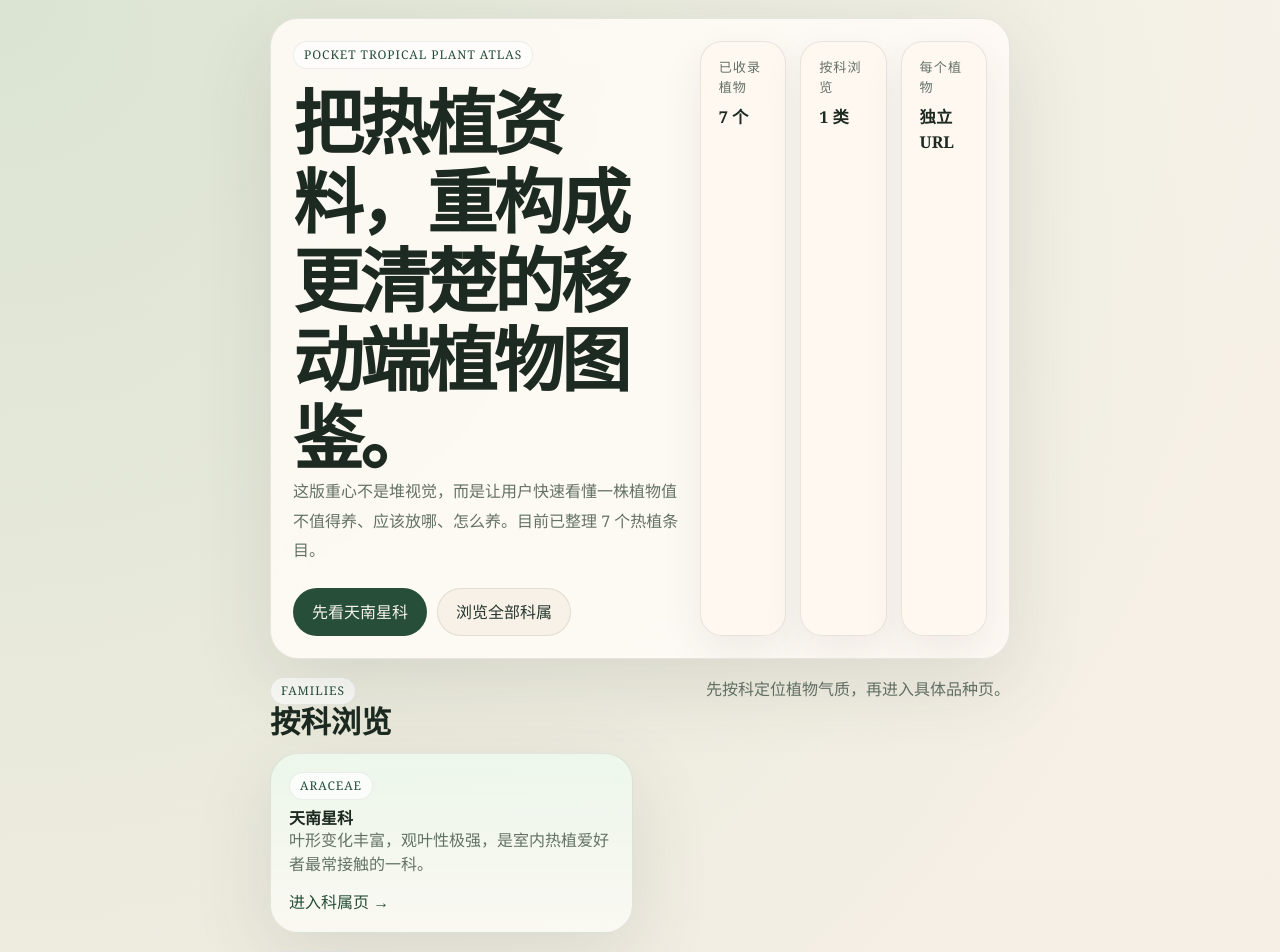
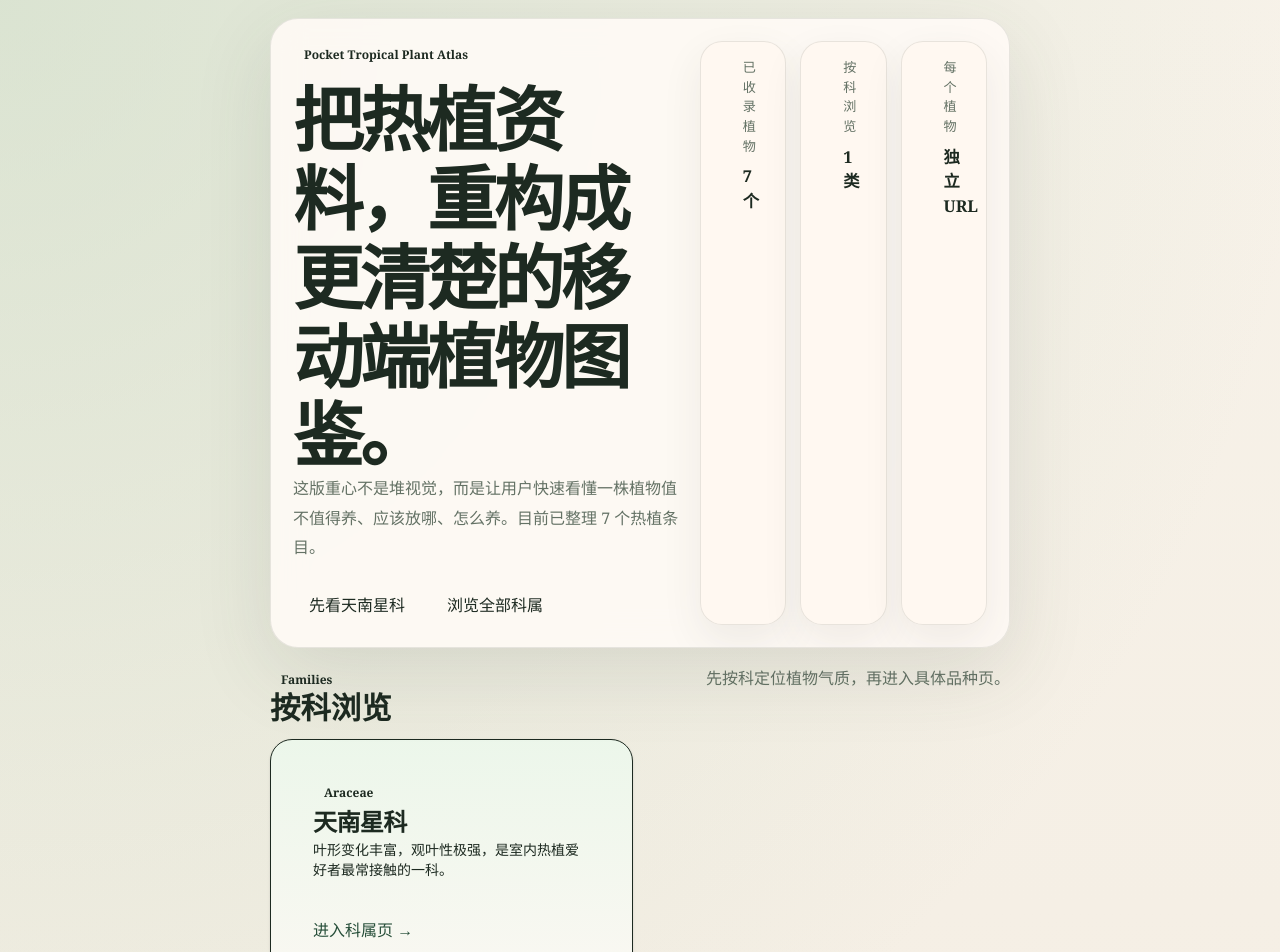
Before and after one commit to yosign/tropical-plants-site, a React (Vite) app: page / in a window 1280 px wide. Shown: the top 952 px of the page. Built offline with nearby package versions, Linux system fonts and the light colour scheme.

Commit message:
feat: migrate pages to official shadcn components

```diff
--- a/package.json
+++ b/package.json
@@ -15,6 +15,9 @@
     "vite": "^8.0.4"
   },
   "dependencies": {
+    "@radix-ui/react-accordion": "^1.2.12",
+    "@radix-ui/react-separator": "^1.1.8",
+    "@radix-ui/react-slot": "^1.2.4",
     "class-variance-authority": "^0.7.1",
     "clsx": "^2.1.1",
     "lucide-react": "^1.8.0",
--- a/src/components/pages.jsx
+++ b/src/components/pages.jsx
@@ -1,100 +1,61 @@
-import { useEffect, useMemo, useRef, useState } from 'react'
-import { Badge, Button, Card, CardContent, CardHeader, CardTitle, PlantCard, SectionHeader, StatCard } from '@/components/primitives'
-import { faqList } from '@/components/ui'
+import { useEffect, useRef, useState } from 'react'
+import { Accordion, AccordionContent, AccordionItem, AccordionTrigger } from '@/components/ui/accordion'
+import { Badge } from '@/components/ui/badge'
+import { Button } from '@/components/ui/button'
+import { Card, CardContent, CardDescription, CardHeader, CardTitle } from '@/components/ui/card'
+import { Separator } from '@/components/ui/separator'
+import { plantFamilies, allPlants } from '@/data/plants'
 
-function CardTopline({ items }) {
-  return <div className="card-topline">{items.map((item) => <Badge key={item}>{item}</Badge>)}</div>
-}
-
-export function HomePage({ navigate, families, plants }) {
+function Topline({ items }) {
   return (
-    <main className="page page--home">
-      <section className="shell-card hero-shell">
-        <div className="hero-copy">
-          <Badge>Pocket Tropical Plant Atlas</Badge>
-          <h1>把热植资料，重构成更清楚的移动端植物图鉴。</h1>
-          <p>这版重心不是堆视觉，而是让用户快速看懂一株植物值不值得养、应该放哪、怎么养。目前已整理 {plants.length} 个热植条目。</p>
-          <div className="hero-actions">
-            <Button onClick={() => navigate('/araceae')}>先看天南星科</Button>
-            <Button variant="secondary" onClick={() => document.getElementById('families')?.scrollIntoView({ behavior: 'smooth' })}>浏览全部科属</Button>
-          </div>
-        </div>
-        <div className="hero-panel">
-          <StatCard label="已收录植物" value={`${plants.length} 个`} />
-          <StatCard label="按科浏览" value={`${families.length} 类`} />
-          <StatCard label="每个植物" value="独立 URL" />
-        </div>
-      </section>
-
-      <section className="section-block" id="families">
-        <SectionHeader badgeLabel="Families" title="按科浏览" description="先按科定位植物气质，再进入具体品种页。" />
-        <div className="family-grid">
-          {families.map((family) => (
-            <Card key={family.slug} className={`family-card family-card--${family.heroTone}`} clickable onClick={() => navigate(`/${family.slug}`)}>
-              <CardContent>
-                <CardTopline items={[family.nameEn]} />
-                <h3>{family.nameCn}</h3>
-                <p>{family.summary}</p>
-                <span className="card-link">进入科属页 →</span>
-              </CardContent>
-            </Card>
+    <div className="card-topline">
+      {items.map((item) => (
+        <Badge key={item} variant="secondary">{item}</Badge>
       ))}
     </div>
-      </section>
-
-      <section className="section-block">
-        <SectionHeader badgeLabel="Featured" title="精选植物" description="先展示辨识度高、适合做首页入口的热植。" />
-        <div className="plant-grid">
-          {plants.slice(0, 8).map((plant) => <PlantCard key={plant.slug} plant={plant} onClick={() => navigate(`/${plant.familySlug}/${plant.slug}`)} />)}
-        </div>
-      </section>
-    </main>
   )
 }
 
-export function FamilyPage({ navigate, family }) {
-  const familyPlants = useMemo(
-    () => family.genera.flatMap((genus) =>
-      genus.plants.map((plant) => ({ ...plant, familySlug: family.slug, familyNameCn: family.nameCn, genusSlug: genus.slug, genusNameCn: genus.nameCn })),
-    ),
-    [family],
+function SectionHeader({ badgeLabel, title, description }) {
+  return (
+    <div className="section-header">
+      <div>
+        <Badge>{badgeLabel}</Badge>
+        <h2>{title}</h2>
+      </div>
+      {description ? <p>{description}</p> : null}
+    </div>
   )
+}
 
+function StatCard({ label, value }) {
   return (
-    <main className="page">
-      <section className="shell-card page-head">
-        <button className="back-link button-reset" onClick={() => navigate('/')}>← 返回首页</button>
-        <div className="section-header section-header--tight">
-          <div>
-            <Badge>{family.nameEn}</Badge>
-            <h1>{family.nameCn}</h1>
-          </div>
-          <p>{family.summary}</p>
-        </div>
-      </section>
-
-      <section className="section-block">
-        <SectionHeader badgeLabel="Genera" title="属级介绍" />
-        <div className="genus-list">
-          {family.genera.map((genus) => (
-            <Card key={genus.slug} className="genus-card">
+    <Card className="stat-card">
       <CardContent>
-                <CardTopline items={[genus.nameEn]} />
-                <h3>{genus.nameCn}</h3>
-                <p>{genus.intro}</p>
+        <span>{label}</span>
+        <strong>{value}</strong>
       </CardContent>
     </Card>
-          ))}
+  )
+}
+
+function PlantCard({ plant, onClick }) {
+  return (
+    <Card className="plant-card is-clickable" onClick={onClick}>
+      <div className="plant-card__media">
+        <img src={plant.cover} alt={plant.nameCn} className="plant-card__image" />
       </div>
-      </section>
-
-      <section className="section-block">
-        <SectionHeader badgeLabel="Species" title="品种页" description="每个植物一个独立 URL，方便后续继续扩充资料。" />
-        <div className="plant-grid">
-          {familyPlants.map((plant) => <PlantCard key={plant.slug} plant={plant} onClick={() => navigate(`/${plant.familySlug}/${plant.slug}`)} />)}
+      <CardContent className="plant-card__body">
+        <Topline items={[plant.familyNameCn, plant.genusNameCn]} />
+        <CardTitle>{plant.nameCn}</CardTitle>
+        <CardDescription className="latin">{plant.nameLatin}</CardDescription>
+        <p>{plant.headline}</p>
+        <div className="plant-card__meta">
+          <span>难度：{plant.difficulty}</span>
+          <span>{plant.placement}</span>
         </div>
-      </section>
-    </main>
+      </CardContent>
+    </Card>
   )
 }
 
@@ -149,16 +110,111 @@ function useSpeech(text) {
   return { status, isSupported, isPlaying, play, stop }
 }
 
+export function HomePage({ navigate }) {
+  return (
+    <main className="page page--home">
+      <section className="hero-shell shell-card">
+        <div className="hero-copy">
+          <Badge>Pocket Tropical Plant Atlas</Badge>
+          <h1>把热植资料，重构成更清楚的移动端植物图鉴。</h1>
+          <p>这版重心不是堆视觉，而是让用户快速看懂一株植物值不值得养、应该放哪、怎么养。目前已整理 {allPlants.length} 个热植条目。</p>
+          <div className="hero-actions">
+            <Button onClick={() => navigate('/araceae')}>先看天南星科</Button>
+            <Button variant="secondary" onClick={() => document.getElementById('families')?.scrollIntoView({ behavior: 'smooth' })}>浏览全部科属</Button>
+          </div>
+        </div>
+        <div className="hero-panel">
+          <StatCard label="已收录植物" value={`${allPlants.length} 个`} />
+          <StatCard label="按科浏览" value={`${plantFamilies.length} 类`} />
+          <StatCard label="每个植物" value="独立 URL" />
+        </div>
+      </section>
+
+      <section className="section-block" id="families">
+        <SectionHeader badgeLabel="Families" title="按科浏览" description="先按科定位植物气质，再进入具体品种页。" />
+        <div className="family-grid">
+          {plantFamilies.map((family) => (
+            <Card key={family.slug} className={`family-card family-card--${family.heroTone} is-clickable`} onClick={() => navigate(`/${family.slug}`)}>
+              <CardHeader>
+                <Topline items={[family.nameEn]} />
+                <CardTitle>{family.nameCn}</CardTitle>
+                <CardDescription>{family.summary}</CardDescription>
+              </CardHeader>
+              <CardContent>
+                <span className="card-link">进入科属页 →</span>
+              </CardContent>
+            </Card>
+          ))}
+        </div>
+      </section>
+
+      <section className="section-block">
+        <SectionHeader badgeLabel="Featured" title="精选植物" description="先展示辨识度高、适合做首页入口的热植。" />
+        <div className="plant-grid">
+          {allPlants.slice(0, 8).map((plant) => (
+            <PlantCard key={plant.slug} plant={plant} onClick={() => navigate(`/${plant.familySlug}/${plant.slug}`)} />
+          ))}
+        </div>
+      </section>
+    </main>
+  )
+}
+
+export function FamilyPage({ navigate, family }) {
+  const familyPlants = family.genera.flatMap((genus) =>
+    genus.plants.map((plant) => ({ ...plant, familySlug: family.slug, familyNameCn: family.nameCn, genusSlug: genus.slug, genusNameCn: genus.nameCn })),
+  )
+
+  return (
+    <main className="page">
+      <section className="page-head shell-card">
+        <button className="back-link button-reset" onClick={() => navigate('/')}>← 返回首页</button>
+        <div className="section-header section-header--tight">
+          <div>
+            <Badge>{family.nameEn}</Badge>
+            <h1>{family.nameCn}</h1>
+          </div>
+          <p>{family.summary}</p>
+        </div>
+      </section>
+
+      <section className="section-block">
+        <SectionHeader badgeLabel="Genera" title="属级介绍" />
+        <div className="genus-list">
+          {family.genera.map((genus) => (
+            <Card key={genus.slug} className="genus-card">
+              <CardHeader>
+                <Topline items={[genus.nameEn]} />
+                <CardTitle>{genus.nameCn}</CardTitle>
+                <CardDescription>{genus.intro}</CardDescription>
+              </CardHeader>
+            </Card>
+          ))}
+        </div>
+      </section>
+
+      <section className="section-block">
+        <SectionHeader badgeLabel="Species" title="品种页" description="每个植物一个独立 URL，方便后续继续扩充资料。" />
+        <div className="plant-grid">
+          {familyPlants.map((plant) => (
+            <PlantCard key={plant.slug} plant={plant} onClick={() => navigate(`/${plant.familySlug}/${plant.slug}`)} />
+          ))}
+        </div>
+      </section>
+    </main>
+  )
+}
+
 export function PlantPage({ navigate, plant }) {
   const speech = useSpeech(plant.audioText)
 
   return (
     <main className="page page--plant">
-      <section className="shell-card plant-hero-card">
+      <section className="plant-hero-card shell-card">
         <div className="plant-hero-media"><img src={plant.cover} alt={plant.nameCn} className="plant-hero-image" /></div>
         <div className="plant-hero-copy">
           <button className="back-link button-reset" onClick={() => navigate(`/${plant.familySlug}`)}>← 返回{plant.familyNameCn}</button>
-          <CardTopline items={[plant.familyNameCn, plant.genusNameCn]} />
+          <Topline items={[plant.familyNameCn, plant.genusNameCn]} />
           <h1>{plant.nameCn}</h1>
           <p className="latin">{plant.nameLatin}</p>
           <p className="lead">{plant.headline}</p>
@@ -174,7 +230,7 @@ export function PlantPage({ navigate, plant }) {
       <section className="section-block">
         <Card className="voice-card voice-card--clean">
           <CardHeader>
-            <SectionHeader badgeLabel="Audio Guide" title="语音介绍" description="点击播放后可以直接听这株植物的简明介绍。" compact />
+            <SectionHeader badgeLabel="Audio Guide" title="语音介绍" description="点击播放后可以直接听这株植物的简明介绍。" />
           </CardHeader>
           <CardContent>
             <div className="voice-actions">
@@ -189,7 +245,7 @@ export function PlantPage({ navigate, plant }) {
       <section className="section-block">
         <Card className="content-card">
           <CardHeader>
-            <SectionHeader badgeLabel="Overview" title="植物介绍" compact />
+            <SectionHeader badgeLabel="Overview" title="植物介绍" />
           </CardHeader>
           <CardContent>
             <p className="body-copy">{plant.description}</p>
@@ -200,7 +256,7 @@ export function PlantPage({ navigate, plant }) {
       <section className="section-block two-column">
         <Card className="content-card">
           <CardHeader>
-            <SectionHeader badgeLabel="Care" title="养护要点" compact />
+            <SectionHeader badgeLabel="Care" title="养护要点" />
           </CardHeader>
           <CardContent>
             <ul className="care-list">
@@ -215,7 +271,7 @@ export function PlantPage({ navigate, plant }) {
 
         <Card className="content-card">
           <CardHeader>
-            <SectionHeader badgeLabel="People" title="适合人群" compact />
+            <SectionHeader badgeLabel="People" title="适合人群" />
           </CardHeader>
           <CardContent>
             <p className="body-copy">{plant.people}</p>
@@ -226,13 +282,22 @@ export function PlantPage({ navigate, plant }) {
       <section className="section-block">
         <Card className="content-card">
           <CardHeader>
-            <SectionHeader badgeLabel="FAQ" title="常见问题" compact />
+            <SectionHeader badgeLabel="FAQ" title="常见问题" />
           </CardHeader>
           <CardContent>
-            <div dangerouslySetInnerHTML={{ __html: faqList(plant.faq) }} />
+            <Accordion type="single" collapsible className="w-full">
+              {plant.faq.map((item, index) => (
+                <AccordionItem key={`${plant.slug}-${index}`} value={`${plant.slug}-${index}`}>
+                  <AccordionTrigger>{item.q}</AccordionTrigger>
+                  <AccordionContent>{item.a}</AccordionContent>
+                </AccordionItem>
+              ))}
+            </Accordion>
           </CardContent>
         </Card>
       </section>
+
+      <Separator className="my-4" />
 
       <section className="section-block">
         <SectionHeader badgeLabel="Gallery" title="植物图片" />
@@ -252,10 +317,12 @@ export function NotFoundPage({ navigate }) {
   return (
     <main className="page page--center">
       <Card className="empty-state">
+        <CardHeader>
+          <Badge>404</Badge>
+          <CardTitle>这个植物页面还没长出来</CardTitle>
+          <CardDescription>你访问的 URL 暂时不存在，可以先回首页继续浏览。</CardDescription>
+        </CardHeader>
         <CardContent>
-          <Badge>404</Badge>
-          <h1>这个植物页面还没长出来</h1>
-          <p>你访问的 URL 暂时不存在，可以先回首页继续浏览。</p>
           <Button onClick={() => navigate('/')}>回到首页</Button>
         </CardContent>
       </Card>
--- /dev/null
+++ b/src/components/ui/accordion.jsx
@@ -0,0 +1,41 @@
+import * as React from "react"
+import * as AccordionPrimitive from "@radix-ui/react-accordion"
+import { ChevronDown } from "lucide-react"
+
+import { cn } from "@/lib/utils"
+
+const Accordion = AccordionPrimitive.Root
+
+const AccordionItem = React.forwardRef(({ className, ...props }, ref) => (
+  <AccordionPrimitive.Item ref={ref} className={cn("border-b", className)} {...props} />
+))
+AccordionItem.displayName = "AccordionItem"
+
+const AccordionTrigger = React.forwardRef(({ className, children, ...props }, ref) => (
+  <AccordionPrimitive.Header className="flex">
+    <AccordionPrimitive.Trigger
+      ref={ref}
+      className={cn(
+        "flex flex-1 items-center justify-between py-4 font-medium transition-all hover:underline [&[data-state=open]>svg]:rotate-180",
+        className
+      )}
+      {...props}>
+      {children}
+      <ChevronDown className="h-4 w-4 shrink-0 transition-transform duration-200" />
+    </AccordionPrimitive.Trigger>
+  </AccordionPrimitive.Header>
+))
+AccordionTrigger.displayName = AccordionPrimitive.Trigger.displayName
+
+const AccordionContent = React.forwardRef(({ className, children, ...props }, ref) => (
+  <AccordionPrimitive.Content
+    ref={ref}
+    className="overflow-hidden text-sm transition-all data-[state=closed]:animate-accordion-up data-[state=open]:animate-accordion-down"
+    {...props}>
+    <div className={cn("pb-4 pt-0", className)}>{children}</div>
+  </AccordionPrimitive.Content>
+))
+
+AccordionContent.displayName = AccordionPrimitive.Content.displayName
+
+export { Accordion, AccordionItem, AccordionTrigger, AccordionContent }
--- /dev/null
+++ b/src/components/ui/badge.jsx
@@ -0,0 +1,34 @@
+import * as React from "react"
+import { cva } from "class-variance-authority";
+
+import { cn } from "@/lib/utils"
+
+const badgeVariants = cva(
+  "inline-flex items-center rounded-full border px-2.5 py-0.5 text-xs font-semibold transition-colors focus:outline-none focus:ring-2 focus:ring-ring focus:ring-offset-2",
+  {
+    variants: {
+      variant: {
+        default:
+          "border-transparent bg-primary text-primary-foreground hover:bg-primary/80",
+        secondary:
+          "border-transparent bg-secondary text-secondary-foreground hover:bg-secondary/80",
+        destructive:
+          "border-transparent bg-destructive text-destructive-foreground hover:bg-destructive/80",
+        outline: "text-foreground",
+      },
+    },
+    defaultVariants: {
+      variant: "default",
+    },
+  }
+)
+
+function Badge({
+  className,
+  variant,
+  ...props
+}) {
+  return (<div className={cn(badgeVariants({ variant }), className)} {...props} />);
+}
+
+export { Badge, badgeVariants }
--- /dev/null
+++ b/src/components/ui/button.jsx
@@ -0,0 +1,47 @@
+import * as React from "react"
+import { Slot } from "@radix-ui/react-slot"
+import { cva } from "class-variance-authority";
+
+import { cn } from "@/lib/utils"
+
+const buttonVariants = cva(
+  "inline-flex items-center justify-center gap-2 whitespace-nowrap rounded-md text-sm font-medium ring-offset-background transition-colors focus-visible:outline-none focus-visible:ring-2 focus-visible:ring-ring focus-visible:ring-offset-2 disabled:pointer-events-none disabled:opacity-50 [&_svg]:pointer-events-none [&_svg]:size-4 [&_svg]:shrink-0",
+  {
+    variants: {
+      variant: {
+        default: "bg-primary text-primary-foreground hover:bg-primary/90",
+        destructive:
+          "bg-destructive text-destructive-foreground hover:bg-destructive/90",
+        outline:
+          "border border-input bg-background hover:bg-accent hover:text-accent-foreground",
+        secondary:
+          "bg-secondary text-secondary-foreground hover:bg-secondary/80",
+        ghost: "hover:bg-accent hover:text-accent-foreground",
+        link: "text-primary underline-offset-4 hover:underline",
+      },
+      size: {
+        default: "h-10 px-4 py-2",
+        sm: "h-9 rounded-md px-3",
+        lg: "h-11 rounded-md px-8",
+        icon: "h-10 w-10",
+      },
+    },
+    defaultVariants: {
+      variant: "default",
+      size: "default",
+    },
+  }
+)
+
+const Button = React.forwardRef(({ className, variant, size, asChild = false, ...props }, ref) => {
+  const Comp = asChild ? Slot : "button"
+  return (
+    <Comp
+      className={cn(buttonVariants({ variant, size, className }))}
+      ref={ref}
+      {...props} />
+  );
+})
+Button.displayName = "Button"
+
+export { Button, buttonVariants }
--- /dev/null
+++ b/src/components/ui/card.jsx
@@ -0,0 +1,50 @@
+import * as React from "react"
+
+import { cn } from "@/lib/utils"
+
+const Card = React.forwardRef(({ className, ...props }, ref) => (
+  <div
+    ref={ref}
+    className={cn("rounded-lg border bg-card text-card-foreground shadow-sm", className)}
+    {...props} />
+))
+Card.displayName = "Card"
+
+const CardHeader = React.forwardRef(({ className, ...props }, ref) => (
+  <div
+    ref={ref}
+    className={cn("flex flex-col space-y-1.5 p-6", className)}
+    {...props} />
+))
+CardHeader.displayName = "CardHeader"
+
+const CardTitle = React.forwardRef(({ className, ...props }, ref) => (
+  <div
+    ref={ref}
+    className={cn("text-2xl font-semibold leading-none tracking-tight", className)}
+    {...props} />
+))
+CardTitle.displayName = "CardTitle"
+
+const CardDescription = React.forwardRef(({ className, ...props }, ref) => (
+  <div
+    ref={ref}
+    className={cn("text-sm text-muted-foreground", className)}
+    {...props} />
+))
+CardDescription.displayName = "CardDescription"
+
+const CardContent = React.forwardRef(({ className, ...props }, ref) => (
+  <div ref={ref} className={cn("p-6 pt-0", className)} {...props} />
+))
+CardContent.displayName = "CardContent"
+
+const CardFooter = React.forwardRef(({ className, ...props }, ref) => (
+  <div
+    ref={ref}
+    className={cn("flex items-center p-6 pt-0", className)}
+    {...props} />
+))
+CardFooter.displayName = "CardFooter"
+
+export { Card, CardHeader, CardFooter, CardTitle, CardDescription, CardContent }
--- /dev/null
+++ b/src/components/ui/separator.jsx
@@ -0,0 +1,25 @@
+"use client"
+
+import * as React from "react"
+import * as SeparatorPrimitive from "@radix-ui/react-separator"
+
+import { cn } from "@/lib/utils"
+
+const Separator = React.forwardRef((
+  { className, orientation = "horizontal", decorative = true, ...props },
+  ref
+) => (
+  <SeparatorPrimitive.Root
+    ref={ref}
+    decorative={decorative}
+    orientation={orientation}
+    className={cn(
+      "shrink-0 bg-border",
+      orientation === "horizontal" ? "h-[1px] w-full" : "h-full w-[1px]",
+      className
+    )}
+    {...props} />
+))
+Separator.displayName = SeparatorPrimitive.Root.displayName
+
+export { Separator }
```
Also changed, not shown: 1 other file (tests, documents, lock files or other folders). Lines whose indentation alone changed are shown as unchanged.
